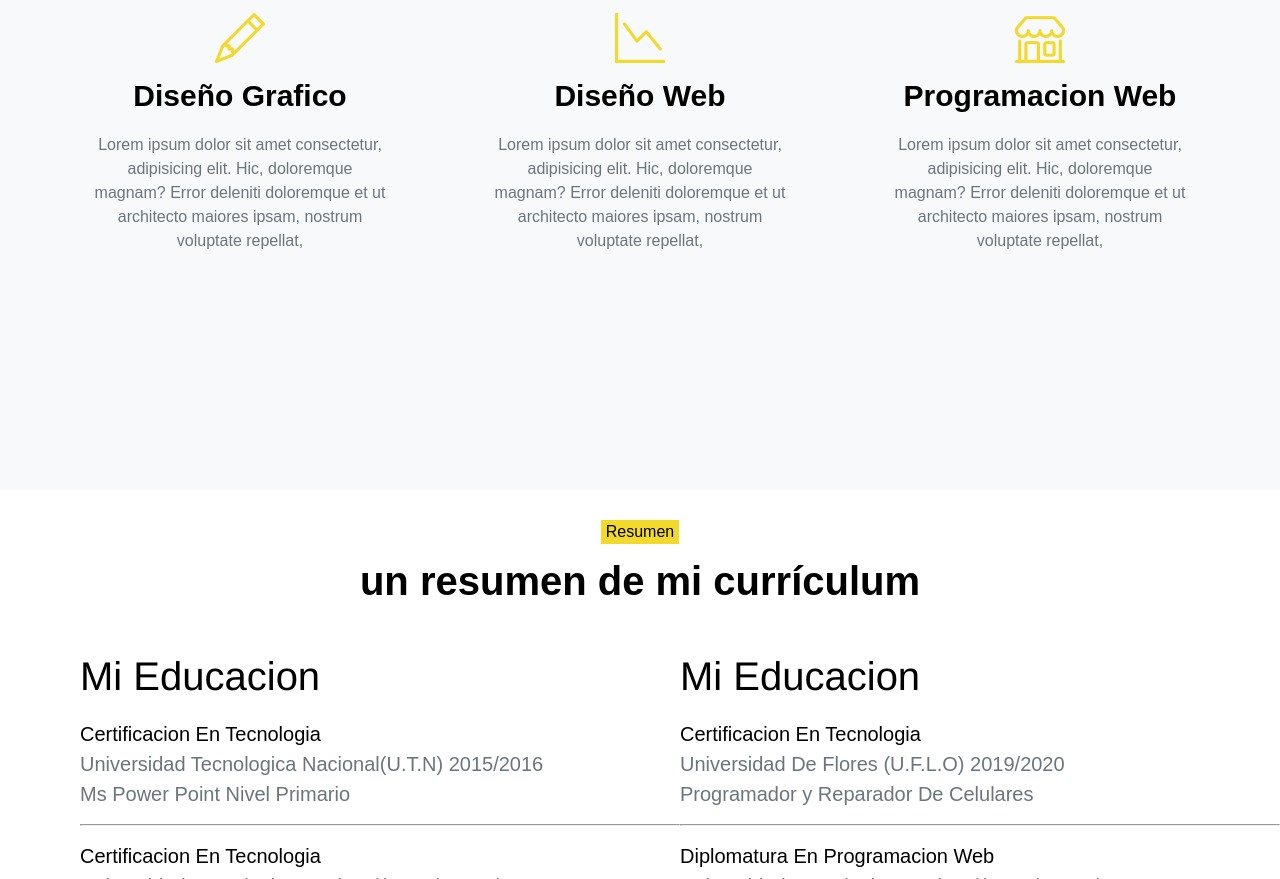
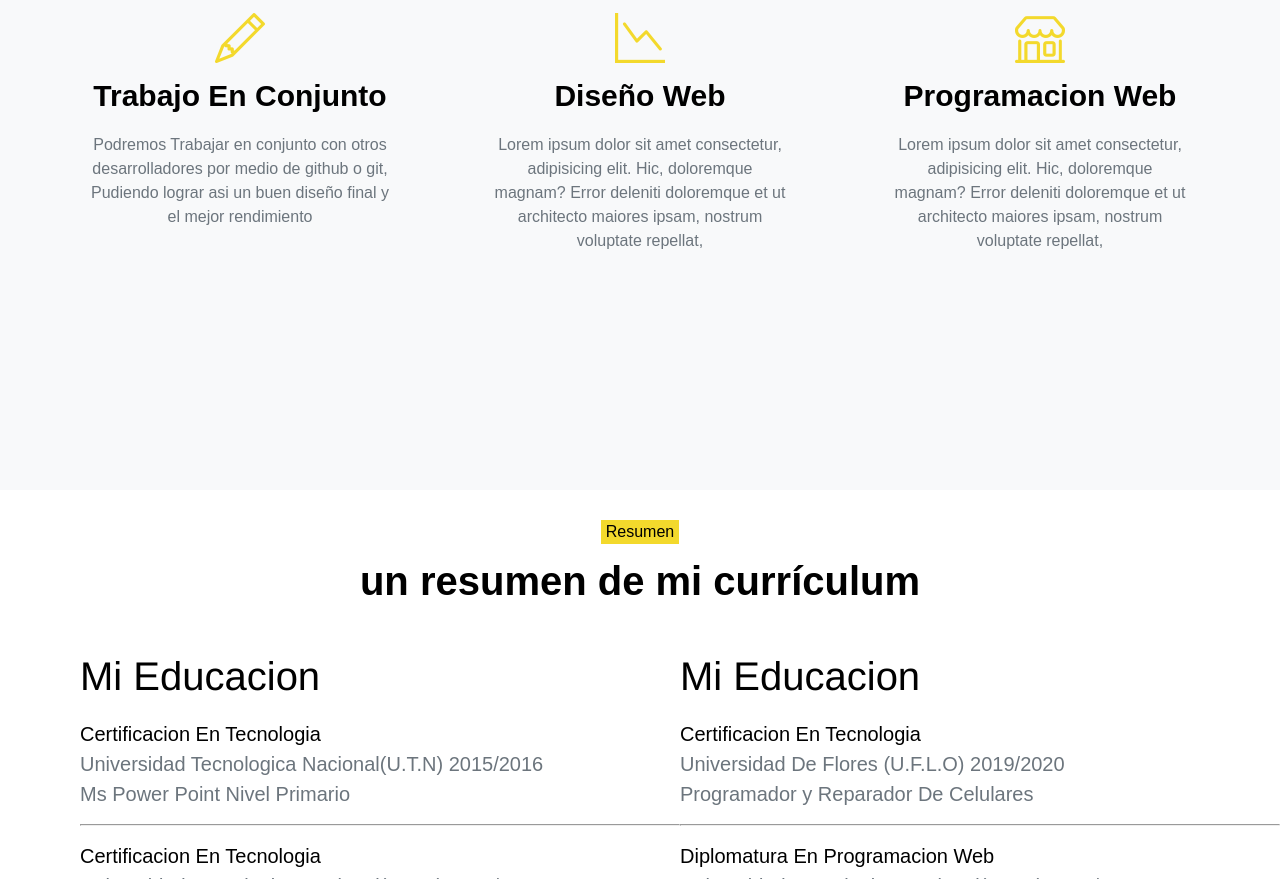
Before and after one commit to Matinavarro132/Portfolio-web-tp, a plain HTML site: page index.html in a window 1280 px wide. Shown: the part 2250-3129 px from the top of the page. Drawn offline with nearby package versions, Linux system fonts and the light colour scheme.

Commit message:
hice cambios en el sector que puedo aportar

```diff
--- a/index.html
+++ b/index.html
@@ -134,8 +134,8 @@
                 </div>
                 <div>
                     <i class="bi bi-pencil"></i>
-                    <h4>Diseño Grafico</h4>
-                    <p>Lorem ipsum dolor sit amet consectetur, adipisicing elit. Hic, doloremque magnam? Error deleniti doloremque et ut architecto maiores ipsam, nostrum voluptate repellat, </p>
+                    <h4>Trabajo En Conjunto</h4>
+                    <p>Podremos Trabajar en conjunto con otros desarrolladores por medio de github o git, Pudiendo lograr asi un buen diseño final y el mejor rendimiento </p>
                 </div>
                 <div>
                     <i class="bi bi-graph-down"></i>
```
